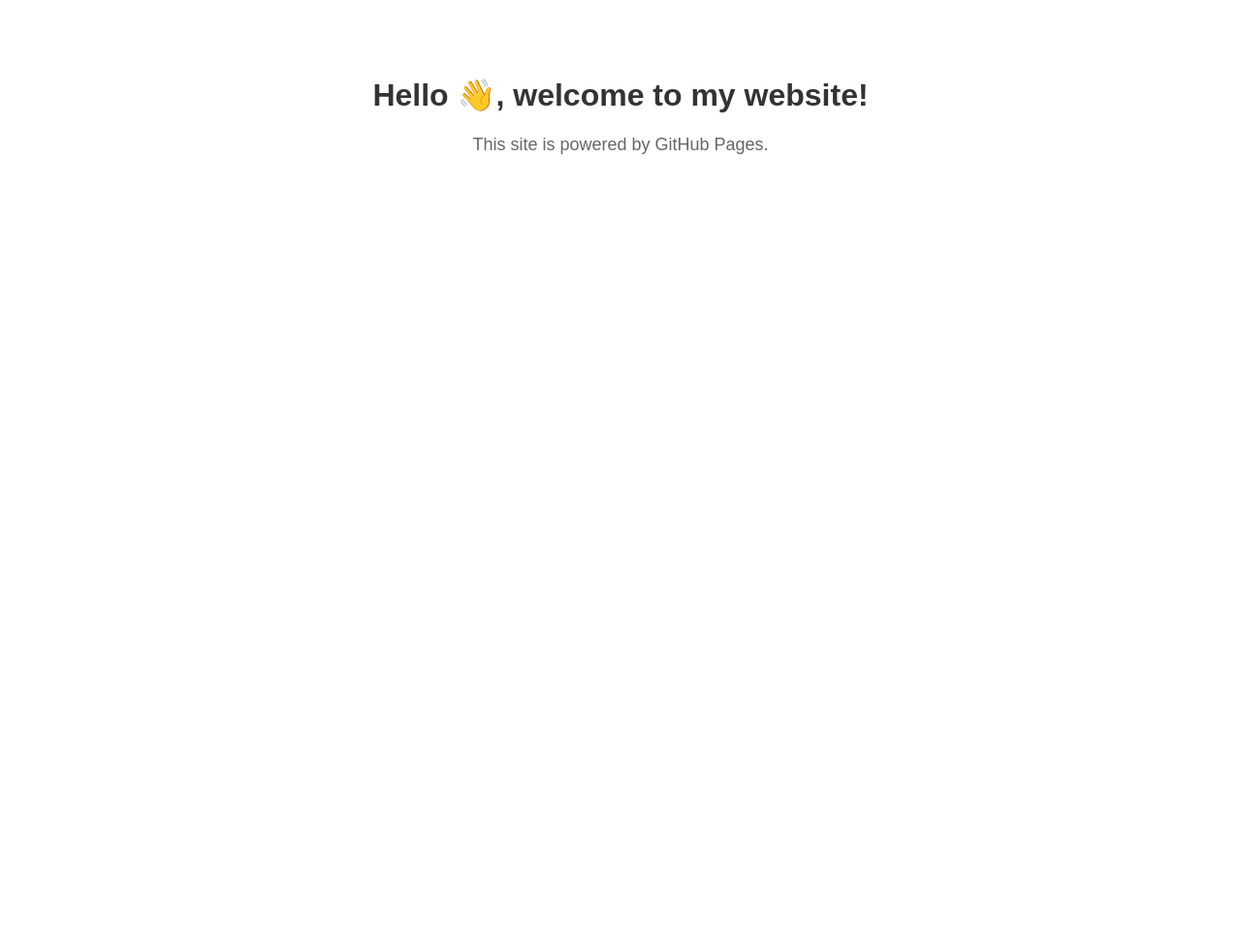
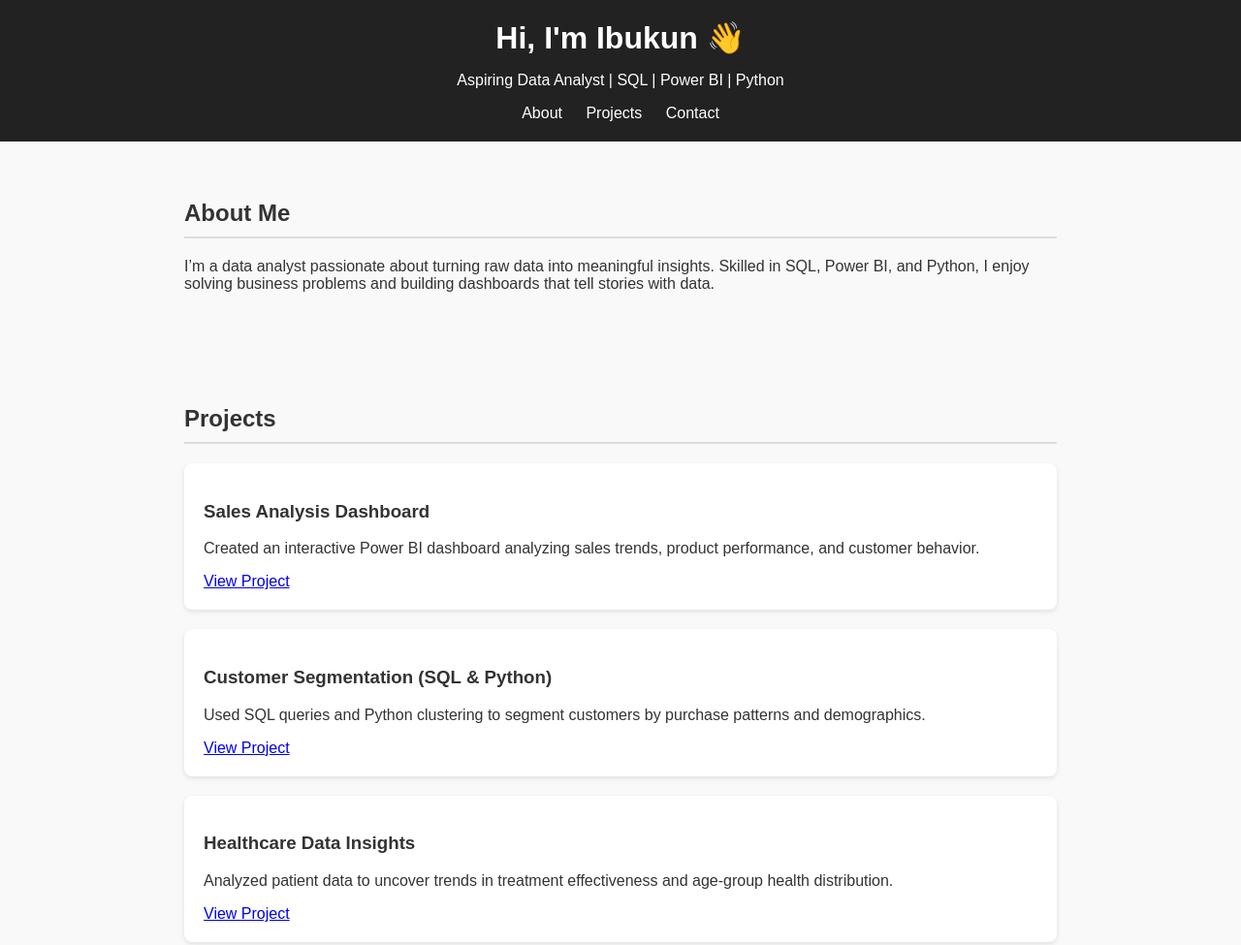
Before and after one commit to Ibukun01-max/ibukun01-max.github.io, a plain HTML site: page index.html in a window 1280 px wide. Shown: the top 975 px of the page at 97% size. Before the commit the page ends 800 px from the top, so only its background shows below. Drawn offline with Linux system fonts and the light colour scheme.

Commit message:
index.html

```diff
--- a/index.html
+++ b/index.html
@@ -3,15 +3,111 @@
 <head>
   <meta charset="UTF-8">
   <meta name="viewport" content="width=device-width, initial-scale=1.0">
-  <title>Welcome to My Site</title>
+  <title>My Data Analyst Portfolio</title>
   <style>
-    body { font-family: Arial, sans-serif; text-align: center; padding: 50px; }
-    h1 { color: #333; }
-    p { font-size: 18px; color: #666; }
+    body {
+      font-family: Arial, sans-serif;
+      margin: 0;
+      padding: 0;
+      background: #f9f9f9;
+      color: #333;
+    }
+    header {
+      background: #222;
+      color: white;
+      padding: 20px;
+      text-align: center;
+    }
+    header h1 {
+      margin: 0;
+    }
+    nav {
+      margin-top: 10px;
+    }
+    nav a {
+      color: #fff;
+      margin: 0 10px;
+      text-decoration: none;
+    }
+    section {
+      padding: 40px;
+      max-width: 900px;
+      margin: auto;
+    }
+    h2 {
+      border-bottom: 2px solid #ddd;
+      padding-bottom: 10px;
+      margin-bottom: 20px;
+    }
+    .project {
+      background: white;
+      padding: 20px;
+      margin-bottom: 20px;
+      border-radius: 8px;
+      box-shadow: 0 2px 5px rgba(0,0,0,0.1);
+    }
+    footer {
+      text-align: center;
+      padding: 20px;
+      background: #222;
+      color: white;
+      margin-top: 40px;
+    }
   </style>
 </head>
 <body>
-  <h1>Hello 👋, welcome to my website!</h1>
-  <p>This site is powered by GitHub Pages.</p>
+
+  <header>
+    <h1>Hi, I'm Ibukun 👋</h1>
+    <p>Aspiring Data Analyst | SQL | Power BI | Python</p>
+    <nav>
+      <a href="#about">About</a>
+      <a href="#projects">Projects</a>
+      <a href="#contact">Contact</a>
+    </nav>
+  </header>
+
+  <section id="about">
+    <h2>About Me</h2>
+    <p>
+      I’m a data analyst passionate about turning raw data into meaningful insights.
+      Skilled in SQL, Power BI, and Python, I enjoy solving business problems
+      and building dashboards that tell stories with data.
+    </p>
+  </section>
+
+  <section id="projects">
+    <h2>Projects</h2>
+
+    <div class="project">
+      <h3>Sales Analysis Dashboard</h3>
+      <p>Created an interactive Power BI dashboard analyzing sales trends, product performance, and customer behavior.</p>
+      <a href="https://github.com/ibukun01-max/Sales-Analysis" target="_blank">View Project</a>
+    </div>
+
+    <div class="project">
+      <h3>Customer Segmentation (SQL & Python)</h3>
+      <p>Used SQL queries and Python clustering to segment customers by purchase patterns and demographics.</p>
+      <a href="https://github.com/ibukun01-max/Customer-Segmentation" target="_blank">View Project</a>
+    </div>
+
+    <div class="project">
+      <h3>Healthcare Data Insights</h3>
+      <p>Analyzed patient data to uncover trends in treatment effectiveness and age-group health distribution.</p>
+      <a href="https://github.com/ibukun01-max/Healthcare-Analysis" target="_blank">View Project</a>
+    </div>
+
+  </section>
+
+  <section id="contact">
+    <h2>Contact</h2>
+    <p>Email: <a href="mailto:yourname@email.com">yourname@email.com</a></p>
+    <p>LinkedIn: <a href="https://linkedin.com/in/your-profile" target="_blank">linkedin.com/in/your-profile</a></p>
+  </section>
+
+  <footer>
+    <p>© 2025 Ibukun. Built with ❤️ using GitHub Pages.</p>
+  </footer>
+
 </body>
 </html>
```
